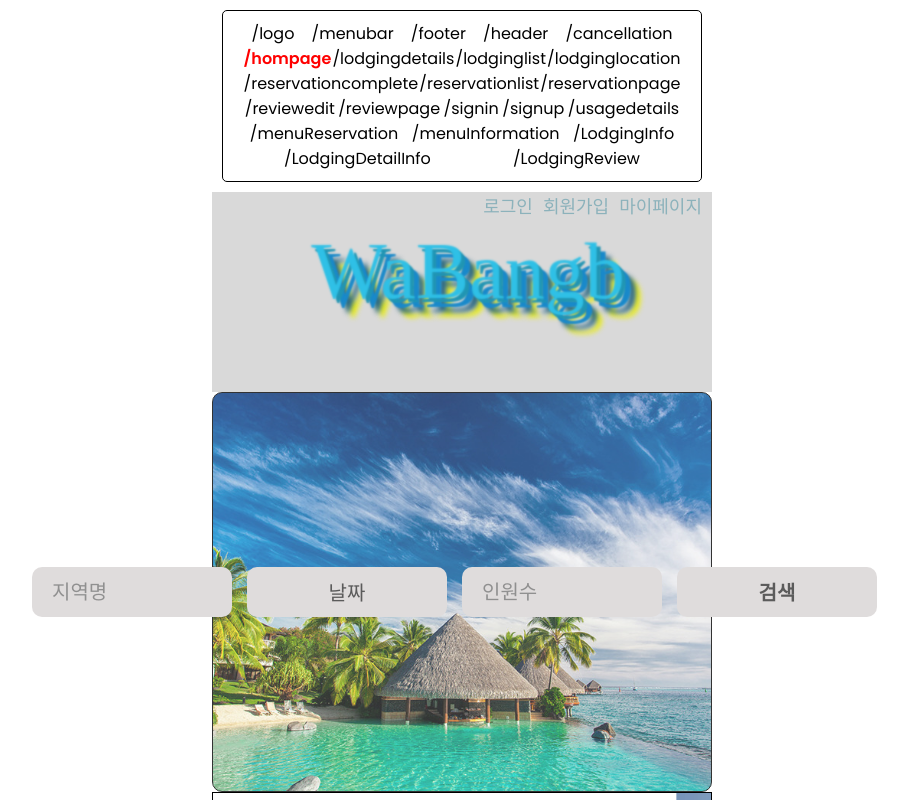
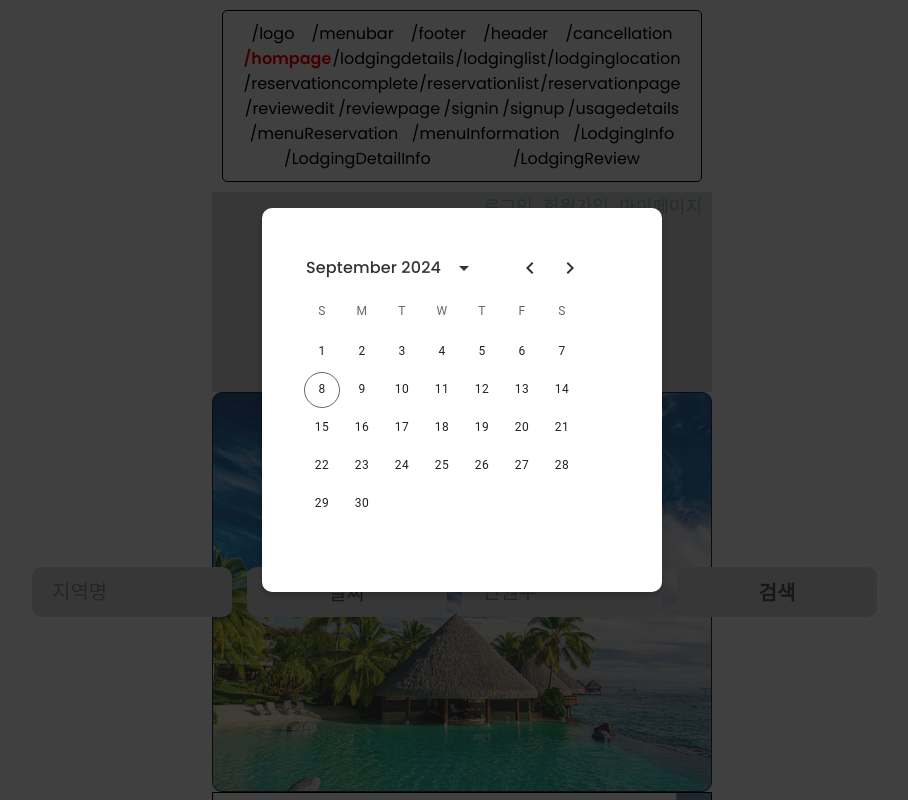
Before and after one commit to devgiants75/project-wabangb, a React (Create React App) app: page /hompage in a window 1280 px wide. Both pictures are taken after a click on the button "날짜". Shown: the top 800 px of the page, without its empty margins (178-1086 px from the left). Built offline with nearby package versions, Linux system fonts and the light colour scheme; a web font is replaced by a local one.

Commit message:
0708 kbg

```diff
--- a/src/components/MainSearch.tsx
+++ b/src/components/MainSearch.tsx
@@ -1,5 +1,10 @@
-import { RefObject, useRef, useState } from "react";
+import React, { useState } from "react";
 import "../styles/MainSearch.css";
+import dayjs, { Dayjs } from 'dayjs';
+import { DemoContainer } from '@mui/x-date-pickers/internals/demo';
+import { AdapterDayjs } from '@mui/x-date-pickers/AdapterDayjs';
+import { LocalizationProvider } from '@mui/x-date-pickers/LocalizationProvider';
+import { DateCalendar } from '@mui/x-date-pickers/DateCalendar';
 import ReactModal from "react-modal";
 
 interface Item {
@@ -10,15 +15,16 @@ interface Item {
 function Main_Search() {
   const [DataList, setDataList] = useState<Item[]>([]);
   const [searchInput, setSearchInput] = useState<string>("");
-  const [fliteredResults, setFliteredResults] = useState<Item[]>([]);
-  const [modalDate, setModalDate] = useState(false);
+  const [filteredResults, setFliteredResults] = useState<Item[]>([]);
+  const [modalOpen, setModalOpen] = useState(false);
+  const [selectedDate, setSelectedDate] = useState<Dayjs | null>(null);
 
   const openModal = () => {
-    setModalDate(true);
+    setModalOpen(true);
   };
 
   const closeModal = () => {
-    setModalDate(false);
+    setModalOpen(false);
   };
 
   // const searchRef : {
@@ -41,6 +47,12 @@ function Main_Search() {
   //     }
   //   }
   // };
+
+  const handleDateChange = (date: Dayjs | null) => {
+    setSelectedDate(date);
+    setModalOpen(false); // 모달을 닫음
+  };
+
 
   // 결과 리스트 받는
   const searchItems = (searchValue: string) => {
@@ -75,12 +87,24 @@ function Main_Search() {
             <button className="search-date" name="date" onClick={openModal}>
               날짜
             </button>
+
+            {/* 모달 */}
             <ReactModal
-              isOpen={modalDate}
+              isOpen={modalOpen}
               onRequestClose={closeModal}
               className="modal-content"
               overlayClassName="modal-overlay"
-            ></ReactModal>
+            >
+              <LocalizationProvider dateAdapter={AdapterDayjs}>
+                <DemoContainer components={['DateCalendar']}>
+                  <DateCalendar
+                    value={selectedDate}
+                    onChange={(newValue) => handleDateChange(newValue as Dayjs)}
+                  />
+                </DemoContainer>
+              </LocalizationProvider>
+            </ReactModal>
+
             <input
               className="search-Personnel"
               placeholder="인원수"
--- a/src/styles/LodgingDetailInfo.css
+++ b/src/styles/LodgingDetailInfo.css
@@ -10,10 +10,11 @@
   height: 100%;
   display: flex;
   margin-right: 10px;
+  &::-webkit-scrollbar {
+    display: none;
+  }
 }
-::-webkit-scrollbar {
-  display: none;
-}
+
 
 .loadging-mainimg {
   box-sizing: border-box;
--- a/src/styles/MainSearch.css
+++ b/src/styles/MainSearch.css
@@ -86,3 +86,28 @@ body {
   font-size: 20px;
   font-weight: 700;
 }
+
+.modal-content {
+  position: relative;
+  background: white;
+  padding: 20px;
+  border-radius: 10px;
+  width: 400px;
+  max-width: 500px;
+  box-shadow: 0 4px 8px rgba(0, 0, 0, 0.2);
+  font-size: 16px;
+  color: #333;
+  line-height: 1.6;
+}
+
+.modal-overlay {
+  position: fixed;
+  top: 0;
+  left: 0;
+  right: 0;
+  bottom: 0;
+  background-color: rgba(0, 0, 0, 0.75); /* 오버레이 배경 색상 */
+  display: flex;
+  justify-content: center;
+  align-items: center;
+}
```
Also changed, not shown: package.json (+6 -1 lines), 리액트 라이브러리/리액트 라이브러리 다운.txt (added), 1 other file (tests, documents, lock files or other folders).
